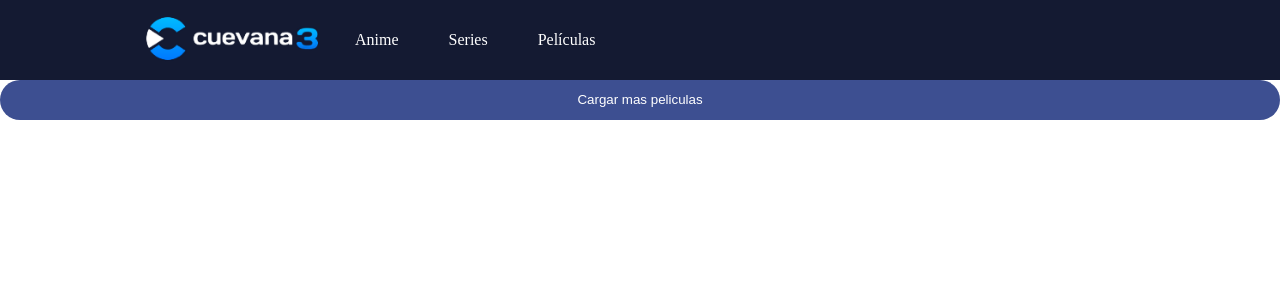
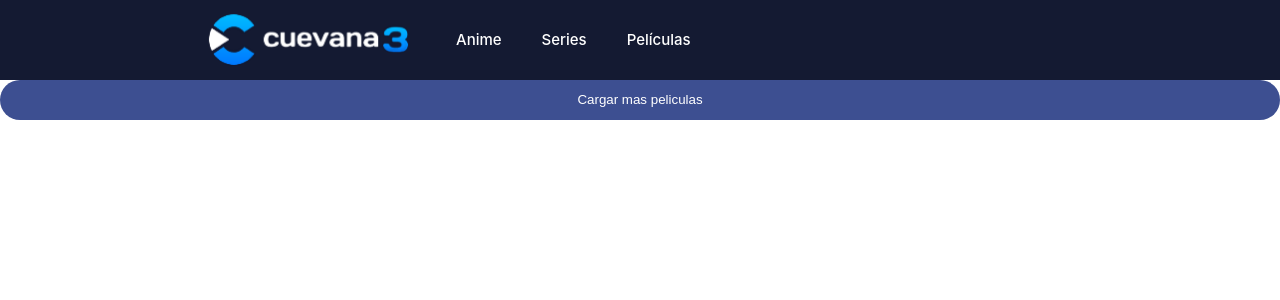
Before and after one commit to AgustinJaime99/cuevanna-clone, a Next.js app: page / in a window 1280 px wide. Shown: the top 300 px of the page. Built offline with nearby package versions, Linux system fonts and the light colour scheme.

Commit message:
Update navbar

```diff
--- a/components/common/Navbar.tsx
+++ b/components/common/Navbar.tsx
@@ -24,7 +24,9 @@ export const Navbar = () => {
     <>
       <Nav>
         <div>
-        <Image src="/images/logo.png" width={200} height={60} alt={"logo"} />
+          <Link href='/'>
+          <Image src="/images/logo.png" width={232} height={71} alt={"logo"} />
+          </Link>
         </div>
 
         <Ul>
@@ -42,7 +44,7 @@ export const Navbar = () => {
 
 const Nav = styled.nav`
   display: flex;
-  padding-left: 130px;
+  padding-left: 190px;
   width: 1909px;
   height: 80px;
   justify-content: left;
@@ -50,12 +52,16 @@ const Nav = styled.nav`
   background-color: #141a32;
 `
 const Tex = styled.li`
-  color: white;
-  font-size: 16px;
-  padding:25px;
-
+  color: #fff;
+  font-size: 15px;
+  font-family: -apple-system, BlinkMacSystemFont, 'Segoe UI', Roboto, Oxygen, Ubuntu, Cantarell, 'Open Sans', 'Helvetica Neue', sans-serifl;
+  padding:20px;
+  &:hover {
+    color: #007aff
+  }
 `
 const Ul = styled.ul`
   display: flex;
-  flex-direction: row
+  flex-direction: row;
+  padding-left: 14px;
 `
```
